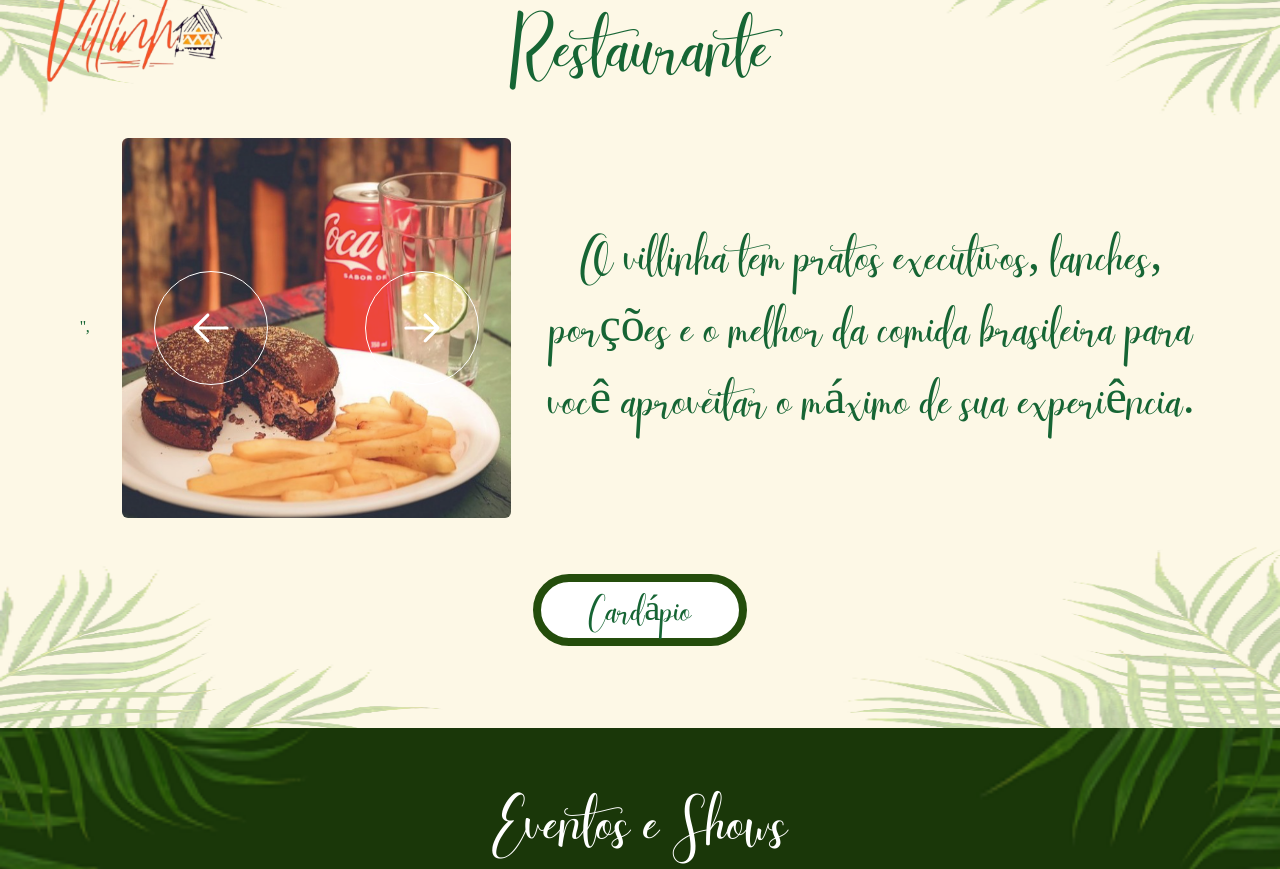
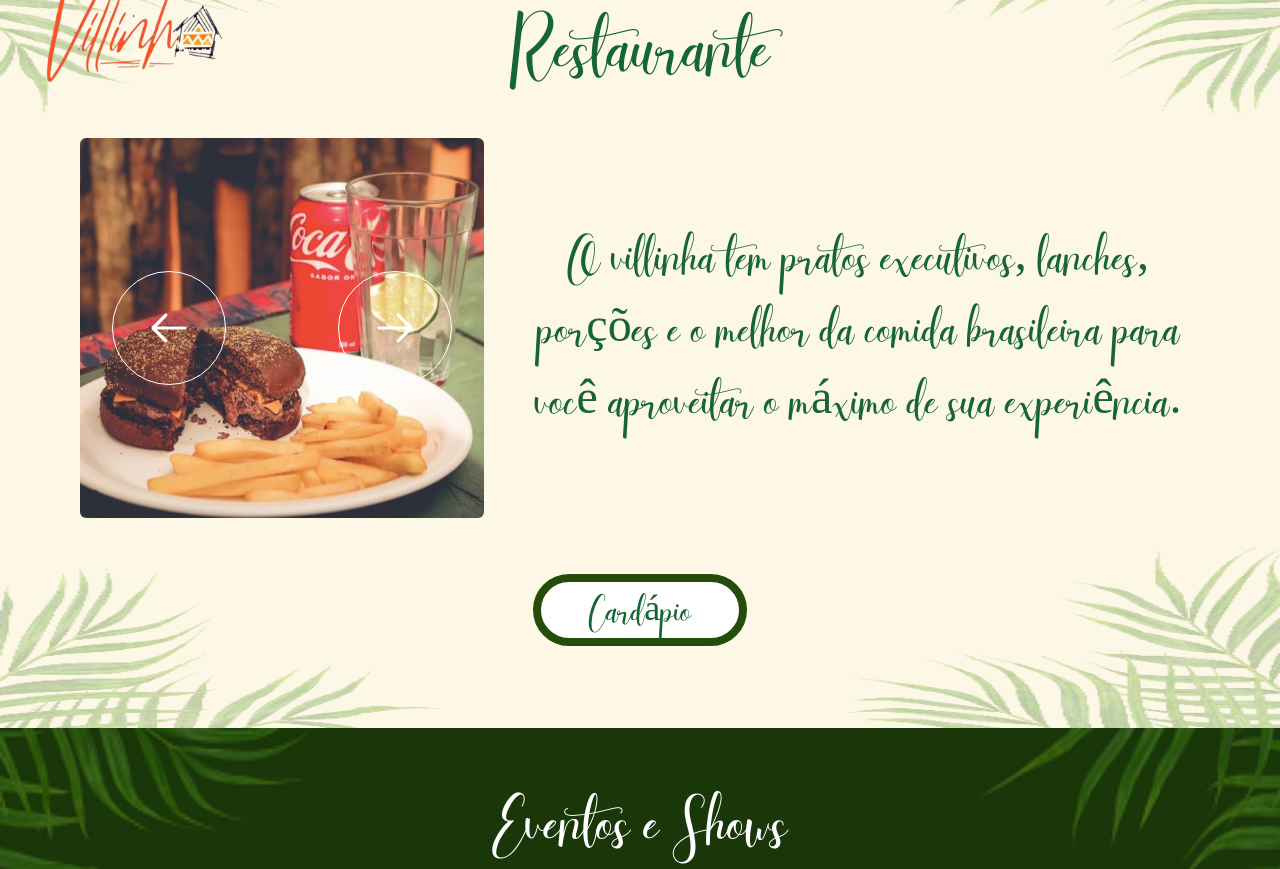
Before and after one commit to tiagoarodrigues55/vilinha, a Next.js app: page / in a window 1280 px wide. Shown: the part 2400-3269 px from the top of the page. Built offline with nearby package versions, Linux system fonts and the light colour scheme.

Commit message:
feat: final version

```diff
--- a/src/app/Components/Restaurant.tsx
+++ b/src/app/Components/Restaurant.tsx
@@ -27,35 +27,6 @@
         </h2>
 
         <div className="flex-col sm:flex-row flex w-full md:items-center gap-8">
-          {/* <div className="flex md:flex-row flex-col-reverse items-center gap-5 w-full max-w-[200px] md:min-w-[450px]">
-            <div className="relative w-full h-[120px] md:h-[200px]">
-              <Image
-                src="/images/burguer.jpg"
-                alt="Pasteis"
-                className="border-[8px] border-[#244D0C] rounded-[40px]"
-                fill
-              />
-            </div>
-            <div className="flex flex-col gap-5 md:gap-8 w-full">
-              <div className="relative w-full h-[200px] md:h-[300px]">
-                <Image
-                  src="/images/pasteis.jpg"
-                  alt="Pasteis"
-                  className="border-[8px] border-[#244D0C] rounded-[40px]"
-                  fill
-                />
-              </div>
-              <div className="relative w-full h-[120px] md:h-[200px] mr-8">
-                <Image
-                  src="/images/prato.jpg"
-                  alt="Pasteis"
-                  className="border-[8px] border-[#244D0C] rounded-[40px]"
-                  fill
-                />
-              </div>
-            </div>
-          </div> */}
-        '',
           <CarouselOne className='mx-0' />
           <p className="text-3xl sm:text-5xl text-center font-normal leading-[1] sm:leading-[1.5]">
               O villinha tem pratos executivos, lanches, porções e o melhor da comida brasileira para você aproveitar o máximo de sua experiência.
```
